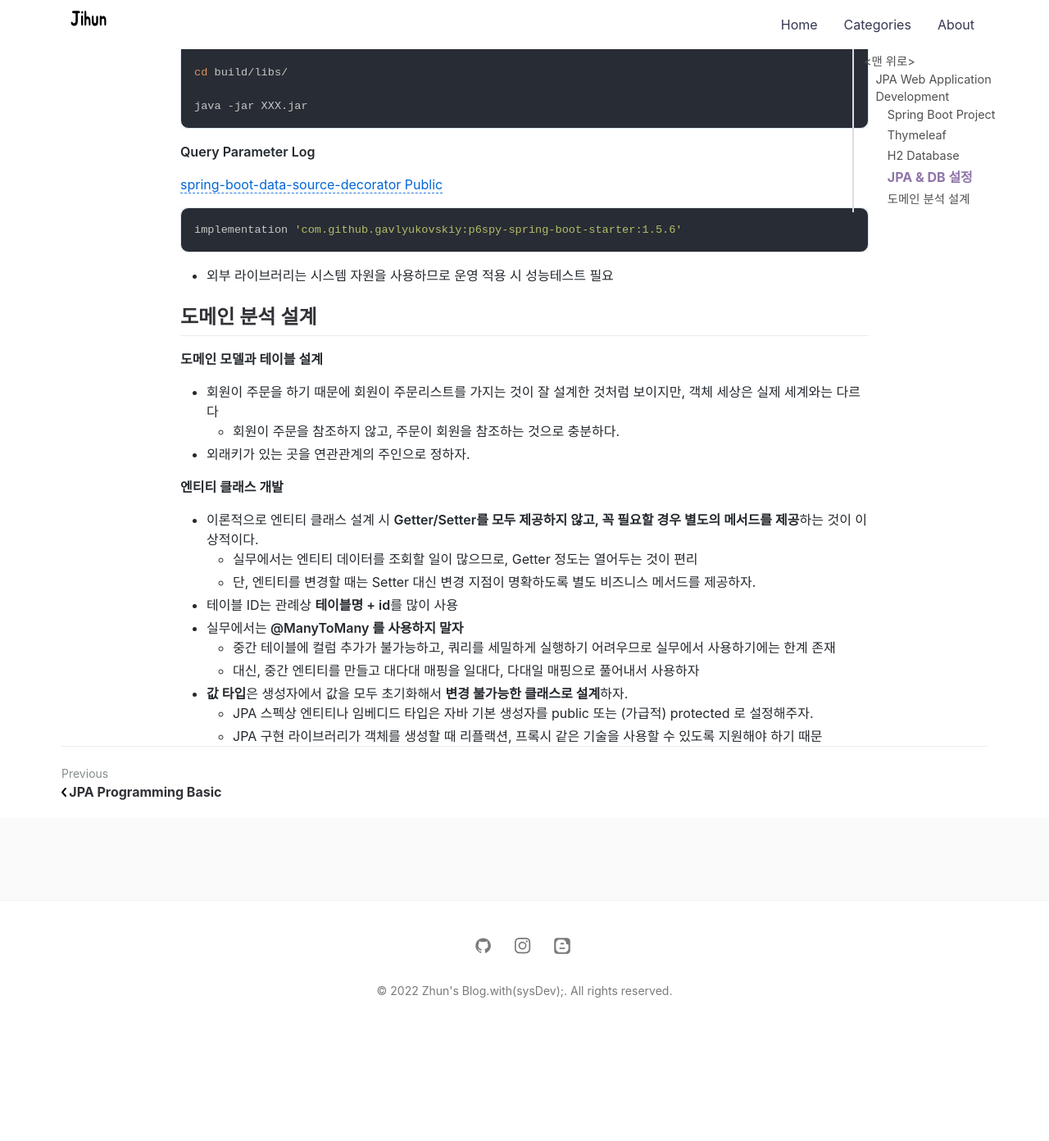
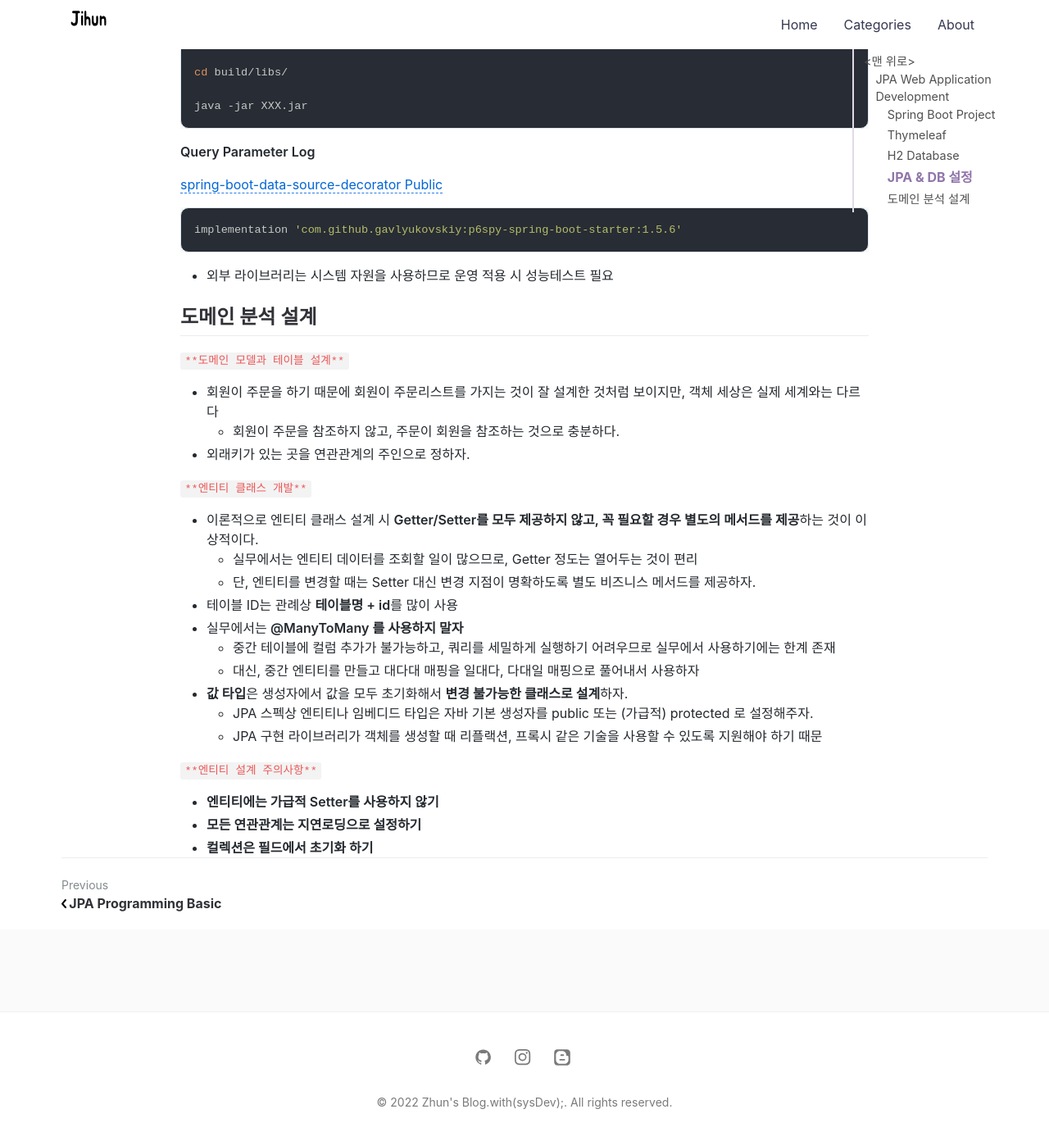
Before and after one commit to jihunparkme/jihunparkme.github.io, a Jekyll site: the page built from _posts/2022-04-16-JPA-Web-Application.md, in a window 1280 px wide and 1400 px high, scrolled down 2672 px. Shown: the top 1392 px of the window at 82% size. Built offline with Jekyll 4.4.1, drawn with Linux system fonts in a browser that asks for light colours; nearby versions of some CDN libraries; comment, search, counter and statistics services are not loaded; before the commit the page ends 3936 px from its top, so only the background shows below that.

Commit message:
add: 엔티티 설계 주의사항

```diff
--- a/_posts/2022-04-16-JPA-Web-Application.md
+++ b/_posts/2022-04-16-JPA-Web-Application.md
@@ -119,13 +119,13 @@ implementation 'com.github.gavlyukovskiy:p6spy-spring-boot-starter:1.5.6'
 
 ## 도메인 분석 설계
 
-**도메인 모델과 테이블 설계**
+`**도메인 모델과 테이블 설계**`
 
 - 회원이 주문을 하기 때문에 회원이 주문리스트를 가지는 것이 잘 설계한 것처럼 보이지만, 객체 세상은 실제 세계와는 다르다
   - 회원이 주문을 참조하지 않고, 주문이 회원을 참조하는 것으로 충분하다.
 - 외래키가 있는 곳을 연관관계의 주인으로 정하자.
 
-**엔티티 클래스 개발**
+`**엔티티 클래스 개발**`
 
 - 이론적으로 엔티티 클래스 설계 시 **Getter/Setter를 모두 제공하지 않고, 꼭 필요할 경우 별도의 메서드를 제공**하는 것이 이상적이다.
   - 실무에서는 엔티티 데이터를 조회할 일이 많으므로, Getter 정도는 열어두는 것이 편리
@@ -137,3 +137,9 @@ implementation 'com.github.gavlyukovskiy:p6spy-spring-boot-starter:1.5.6'
 - **값 타입**은 생성자에서 값을 모두 초기화해서 **변경 불가능한 클래스로 설계**하자.
   - JPA 스펙상 엔티티나 임베디드 타입은 자바 기본 생성자를 public 또는 (가급적) protected 로 설정해주자.
   - JPA 구현 라이브러리가 객체를 생성할 때 리플랙션, 프록시 같은 기술을 사용할 수 있도록 지원해야 하기 때문
+
+`**엔티티 설계 주의사항**`
+
+- **엔티티에는 가급적 Setter를 사용하지 않기**
+- **모든 연관관계는 지연로딩으로 설정하기**
+- **컬렉션은 필드에서 초기화 하기**
```
